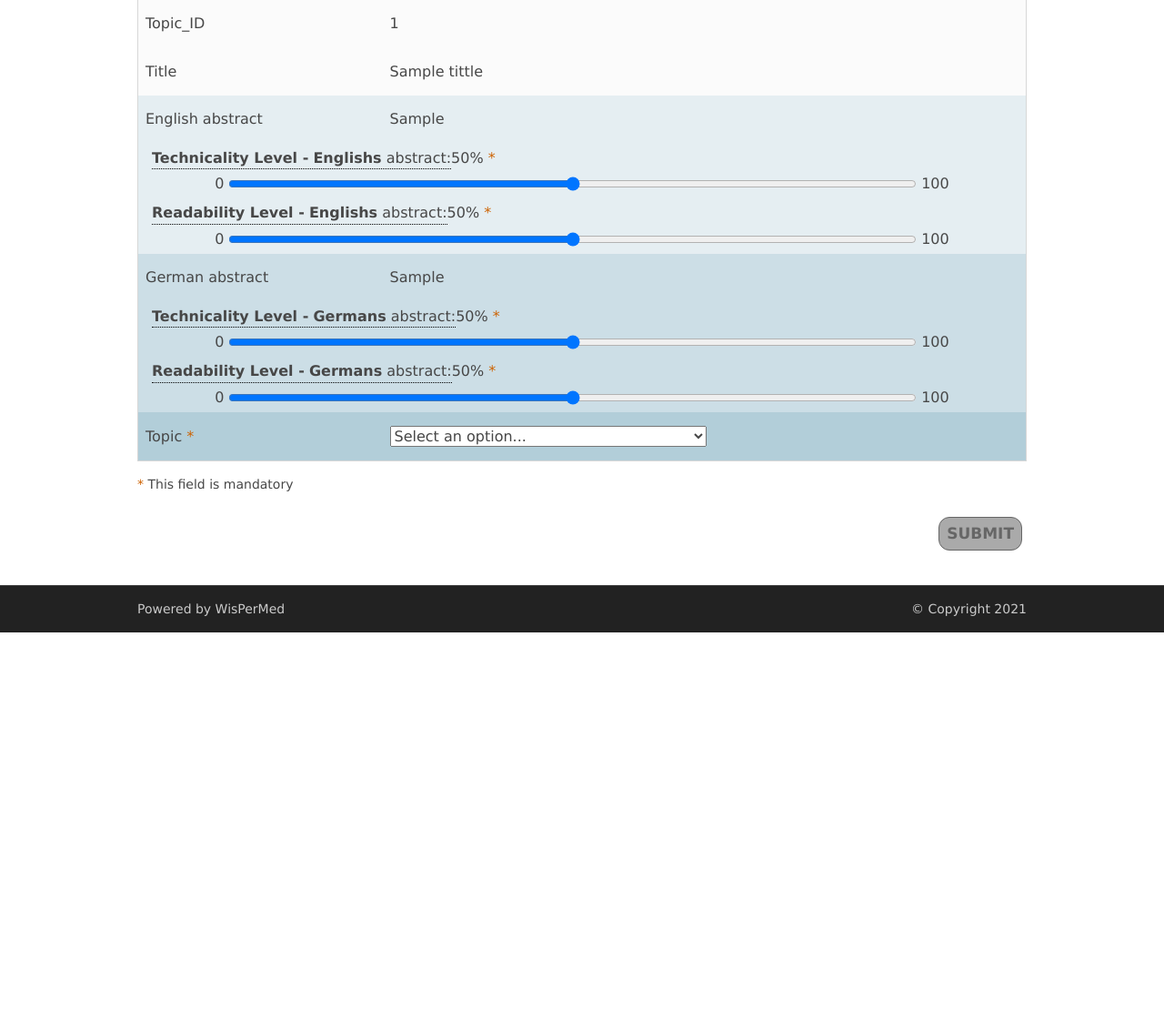
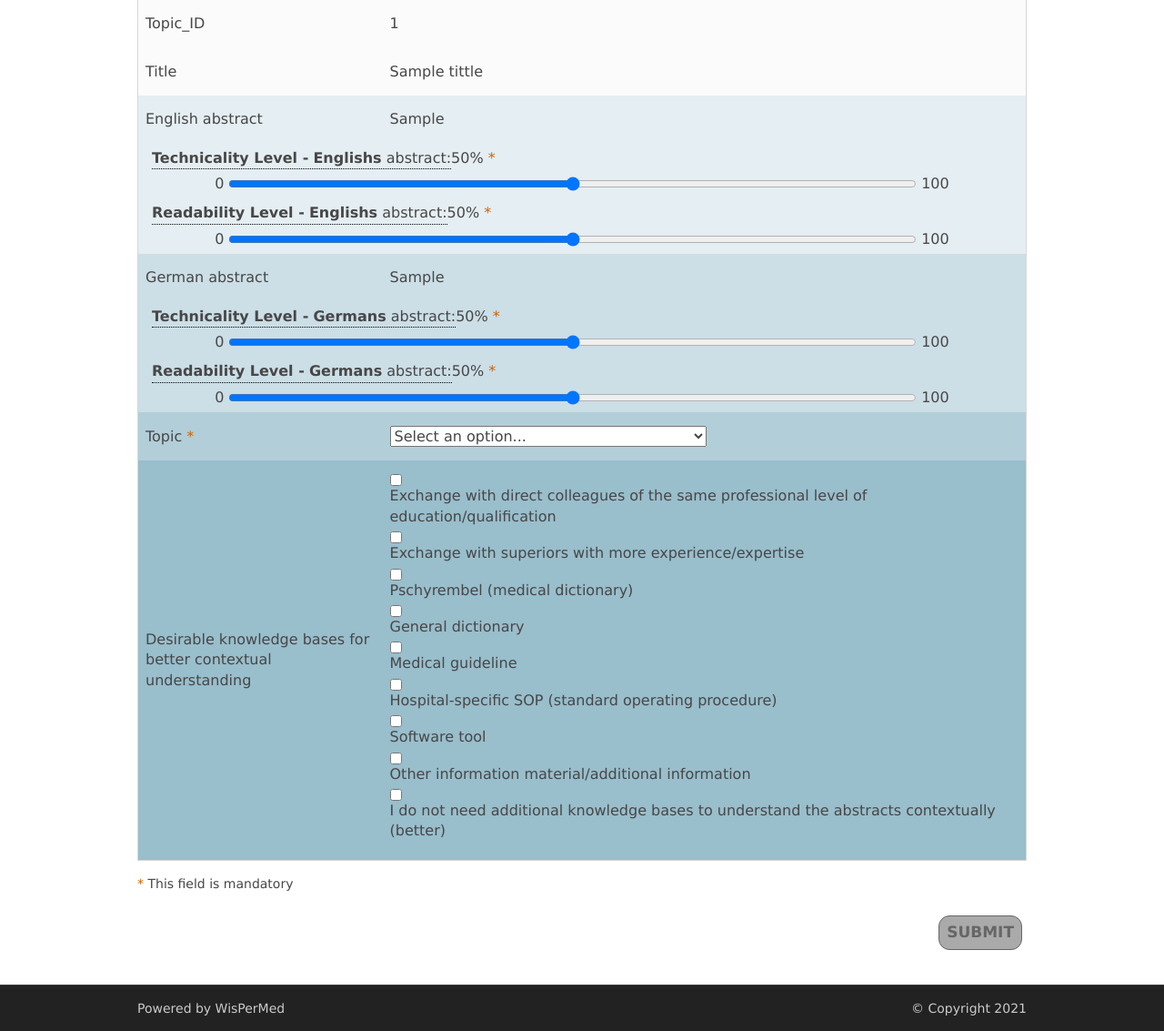
Before and after one commit to samehfrihat/TechnicalityLevelAnnotationTool, a Flask app: template src/static/templates/technicality.html in a window 1280 px wide. Shown: the part 486-1619 px from the top of the page at 91% size. Before the commit the page ends 1181 px from the top, so only its background shows below. Run offline with Flask 2, Linux system fonts and the light colour scheme; the template is opened without the code that fills it: most values are stand-ins (such as "Sample title", 1, 10 or a date in 2020); parts of the project's set-up code (start-up, migrations or seed data) failed here and were passed over.

Commit message:
add contextual understanding

```diff
--- a/src/config.py
+++ b/src/config.py
@@ -6,8 +6,9 @@ DEBUG = True
 GERMAN_ABSTRACTS_PATH = os.path.join(_CURRENT_FILE_PATH, "static/data/germanAbstracts.csv")
 
 # Database related configurations
-CONNECTION_STRING = os.environ.get("DB", 'localhost:27017')
+#CONNECTION_STRING = os.environ.get("DB", 'localhost:27017')
 #CONNECTION_STRING = os.environ.get("DB", 'mongodb://root:secret@sally.is.inf.uni-due.de:27017')
+CONNECTION_STRING = os.environ.get("DB", 'mongodb://root:rootPasswordXXX@ariadne.is.inf.uni-due.de:27017')
 
 # API related configurations
 PORT = os.environ.get("PORT", 8787)
--- a/src/controllers/german_abstracts_db.py
+++ b/src/controllers/german_abstracts_db.py
@@ -55,6 +55,8 @@ class GermanAbstractsDB:
             }
         try:
             result = self.db.find_one(query, projection=projection, sort=[("annotation_count", DESCENDING)])
+            if result is None:
+                return return_fail("Failed to find documents for annotation! Please context WisPerMed team!")
             return return_pass(result)
         except Exception as e:
             print(e)
--- a/src/static/layout/styles/layout.css
+++ b/src/static/layout/styles/layout.css
@@ -8,6 +8,8 @@
 /*colors*/
 :root {
     --color-primary-0: #00ADEF; /* Main Primary color */
+
+    --color-primary-0-40: rgba(0, 173, 239, 0.4);
     --color-primary-0-30: rgba(0, 173, 239, 0.3);
     --color-primary-0-20: rgba(0, 173, 239, 0.2);
     --color-primary-0-10: rgba(0, 173, 239, 0.1);
@@ -15,6 +17,7 @@
     --color-primary-2: #07BAFF;
     --color-primary-3: #0078A6;
     --color-primary-4: #005D81;
+    --color-primary-4-40: rgba(0, 93, 129, 0.4);
     --color-primary-4-30: rgba(0, 93, 129, 0.3);
     --color-primary-4-20: rgba(0, 93, 129, 0.2);
     --color-primary-4-10: rgba(0, 93, 129, 0.1);
@@ -1188,6 +1191,9 @@ table a, #comments a {
     background-color: var(--color-primary-4-30);
 }
 
+.lightMainColor4 {
+    background-color: var(--color-primary-4-40);
+}
 /* ------------------------------------------------------------------------------------------------------------ */
 /* ------------------------------------------------------------------------------------------------------------ */
 /* ------------------------------------------------------------------------------------------------------------ */
--- a/src/static/templates/technicality.html
+++ b/src/static/templates/technicality.html
@@ -491,6 +491,45 @@
                             </script>
                         </td>
                     </tr>
+                    <tr  class="lightMainColor4">
+                        <td class="tg-0lax">{{gettext('Desirable knowledge bases for better contextual understanding')}}</td>
+                        <td class="tg-0lax">
+                            <label>
+                                <input type="checkbox" name="contextOptions" value="opt1">{{gettext('Exchange with direct colleagues of the same professional level of education/qualification')}}
+                            </label>
+                            <label>
+                                <input type="checkbox" name="contextOptions" value="opt2">{{gettext('Exchange with superiors with more experience/expertise')}}
+                            </label>
+                            <label>
+                                <input type="checkbox" name="contextOptions" value="opt3">{{gettext('Pschyrembel (medical dictionary)')}}
+                            </label>
+                            <label>
+                                <input type="checkbox" name="contextOptions" value="opt4">{{gettext('General dictionary')}}
+                            </label>
+                            <label>
+                                <input type="checkbox" name="contextOptions" value="opt5">{{gettext('Medical guideline')}}
+                            </label>
+                            <label>
+                                <input type="checkbox" name="contextOptions" value="opt6">{{gettext('Hospital-specific SOP (standard operating procedure)')}}
+                            </label>
+                            <label>
+                                <input type="checkbox" name="contextOptions" onchange="showHideControl('opt7Info')" value="opt7">{{gettext('Software tool')}}
+                                <input type="text" style=" display:none" placeholder="{{gettext('Which?')}}" id="opt7Info" name="opt7Info"/>
+                            </label>
+                            <label>
+                                <input type="checkbox" onchange="showHideControl('opt8Info')"  name="contextOptions" value="opt8">{{gettext('Other information material/additional information')}}
+                                <input type="text" style=" display:none" placeholder="{{gettext('Which?')}}" id="opt8Info" name="opt8Info"/>
+                            </label>
+                            <label>
+                                <input type="checkbox" name="contextOptions" value="opt9">{{gettext('I do not need additional knowledge bases to understand the abstracts contextually (better)')}}
+                            </label>
+                            <script>
+                                function showHideControl(id) {
+                                    $('#'+id).toggle();
+                                }
+                            </script>
+                        </td>
+                    </tr>
                     </tbody>
                 </table>
                 <p><span class="required"></span> {{gettext('This field is mandatory')}}</p>
--- a/src/views.py
+++ b/src/views.py
@@ -85,5 +85,7 @@ def technicality():
     if request.method == 'POST':
         abstract_db.add_document_annotation(username=session['username'], _id=session["_docID"], param=request.form.to_dict())
     _doc = abstract_db.get_document(session['username'])
+    if not _doc["status"]:
+        print("This is an error needs to be handled later!")
     session["_docID"] = _doc["value"]['_id'].__str__()
     return render_template('technicality.html', title='Annotate Technicality', doc=_doc["value"])
```
Also changed, not shown: src/translations/de/LC_MESSAGES/messages.po.
